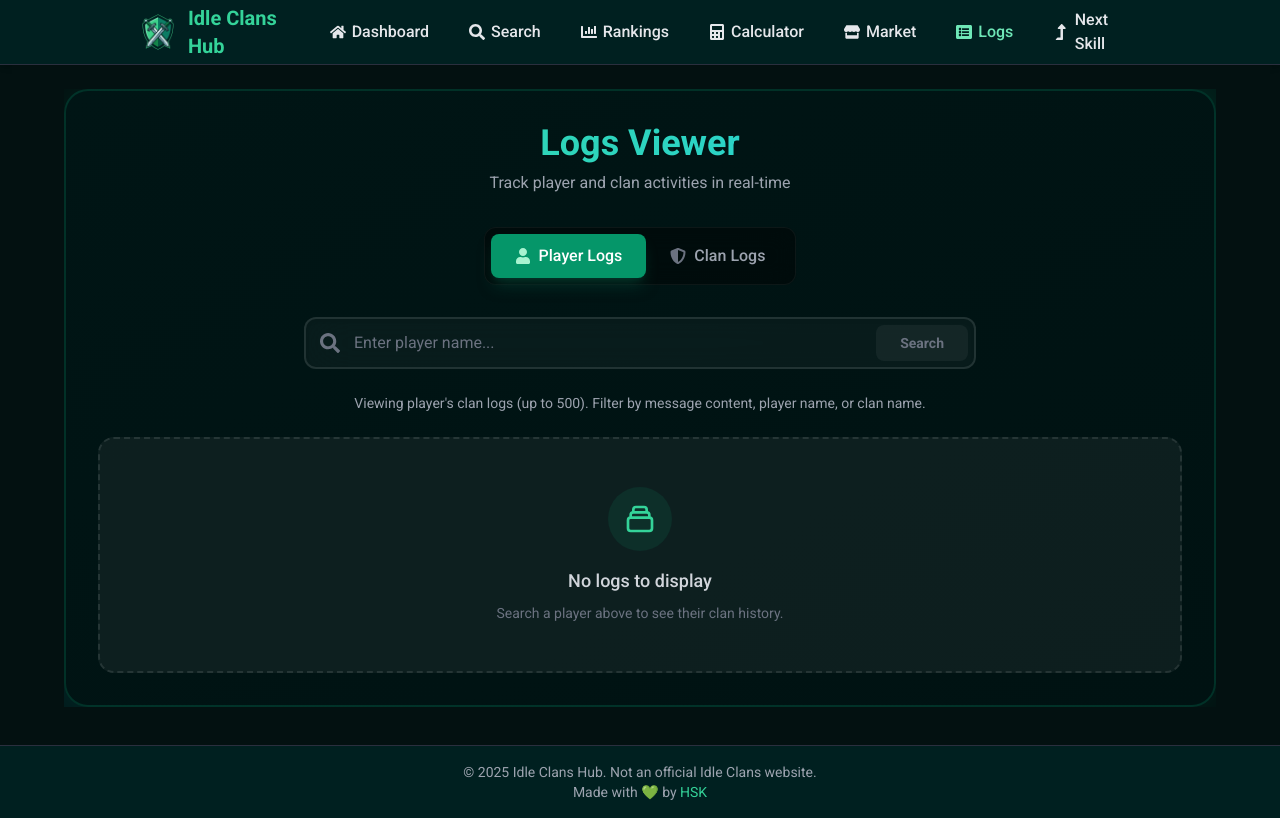
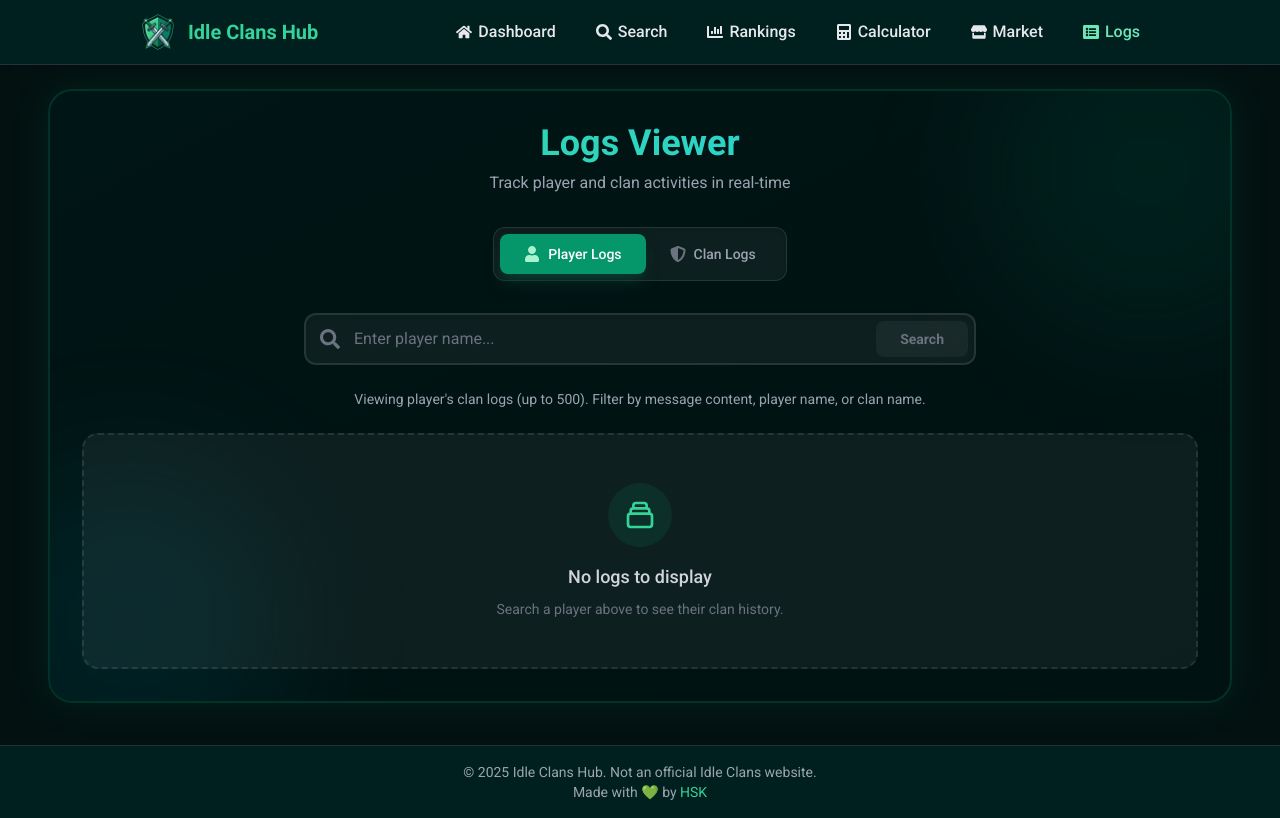
Before and after one commit to karolhas/idle-clans-finder, a Next.js app: page /logs in a window 1280 px wide. Built offline with nearby package versions, Linux system fonts and the light colour scheme.

Commit message:
fix: paddings + small improvements

```diff
--- a/app/(data)/calculator/page.tsx
+++ b/app/(data)/calculator/page.tsx
@@ -129,7 +129,7 @@ export default function CalculatorPage() {
     <main className="min-h-screen bg-[#031111] py-12">
       <div className="max-w-7xl mx-auto px-4 sm:px-6 lg:px-8">
         {/* Search Card */}
-        <div className="w-full mx-auto relative overflow-hidden rounded-2xl border-2 border-emerald-700/30 bg-gradient-to-br from-[#001515] to-[#001212] p-6 md:p-8 shadow-[0_0_40px_rgba(16,185,129,0.1)] mb-8">
+        <div className="w-full mx-auto relative overflow-hidden rounded-2xl border-2 border-emerald-700/30 bg-gradient-to-br from-[#001515] to-[#001212] p-4 md:p-8 shadow-[0_0_40px_rgba(16,185,129,0.1)] mb-8">
           {/* Background Glow Effects */}
           <div className="absolute top-0 right-0 -mt-20 -mr-20 w-80 h-80 bg-emerald-600/10 rounded-full blur-3xl pointer-events-none" />
           <div className="absolute bottom-0 left-0 -mb-20 -ml-20 w-80 h-80 bg-cyan-600/10 rounded-full blur-3xl pointer-events-none" />
--- a/app/page.tsx
+++ b/app/page.tsx
@@ -5,7 +5,6 @@ import {
   FaCalculator,
   FaStore,
   FaListAlt,
-  FaLevelUpAlt,
   FaSearch,
   FaUsers,
   FaTrophy,
@@ -81,14 +80,14 @@ export default function Home() {
       href: "/logs",
       color: "emerald",
     },
-    {
-      title: "Next Skill",
-      description:
-        "Find out which skill you should train next based on efficiency and requirements.",
-      icon: <FaLevelUpAlt className="w-6 h-6" />,
-      href: "/next-skill",
-      color: "emerald",
-    },
+    // {
+    //   title: "Next Skill",
+    //   description:
+    //     "Find out which skill you should train next based on efficiency and requirements.",
+    //   icon: <FaLevelUpAlt className="w-6 h-6" />,
+    //   href: "/next-skill",
+    //   color: "emerald",
+    // },
   ];
 
   return (
--- a/components/layout/Navbar.tsx
+++ b/components/layout/Navbar.tsx
@@ -10,7 +10,6 @@ import {
   FaCalculator,
   FaStore,
   FaListAlt,
-  FaLevelUpAlt,
   FaHome,
 } from "react-icons/fa";
 import { RxHamburgerMenu, RxCross2 } from "react-icons/rx";
@@ -58,11 +57,11 @@ export default function Navbar() {
       icon: <FaListAlt className="mr-1.5" />,
       text: "Logs",
     },
-    {
-      href: "/next-skill",
-      icon: <FaLevelUpAlt className="mr-1.5" />,
-      text: "Next Skill",
-    },
+    // {
+    //   href: "/next-skill",
+    //   icon: <FaLevelUpAlt className="mr-1.5" />,
+    //   text: "Next Skill",
+    // },
   ];
 
   return (
--- a/components/logs/LogsViewer.tsx
+++ b/components/logs/LogsViewer.tsx
@@ -293,7 +293,6 @@ export default function LogsViewer({
     if (autoSearch && initialQuery) {
       onSearch();
     }
-    // eslint-disable-next-line react-hooks/exhaustive-deps
   }, []);
 
   // keep state in sync with URL (back/forward/share)
@@ -316,7 +315,6 @@ export default function LogsViewer({
       if (urlMode === "clan") fetchClanLogs(urlQ);
       else fetchPlayerLogs(urlQ);
     }
-    // eslint-disable-next-line react-hooks/exhaustive-deps
   }, [searchParams]);
 
   const filteredLogs = useMemo(() => {
@@ -334,12 +332,13 @@ export default function LogsViewer({
   }, [logs, searchTerm, mode]);
 
   return (
-    <div className="mx-auto max-w-6xl relative overflow-hidden">
-      {/* Background Glow Effects - consistent with SearchContainer */}
+    <div className="max-w-7xl mx-auto sm:px-6 lg:px-8">
+      <div className="relative overflow-hidden rounded-3xl border-2 border-emerald-700/30 bg-gradient-to-br from-[#001515] to-[#001212] p-4 md:p-8 shadow-[0_0_40px_rgba(16,185,129,0.1)]">
+        {/* Background Glow Effects */}
         <div className="absolute top-0 right-0 -mt-20 -mr-20 w-80 h-80 bg-emerald-600/10 rounded-full blur-3xl pointer-events-none" />
         <div className="absolute bottom-0 left-0 -mb-20 -ml-20 w-80 h-80 bg-cyan-600/10 rounded-full blur-3xl pointer-events-none" />
 
-      <div className="relative z-10 p-6 md:p-8 rounded-3xl border-2 border-emerald-700/30 bg-gradient-to-br from-[#001515] to-[#001212] shadow-[0_0_40px_rgba(16,185,129,0.1)] overflow-hidden">
+        <div className="relative z-10">
           <div className="text-center mb-8">
             <h1 className="text-3xl md:text-4xl font-bold bg-clip-text text-transparent bg-gradient-to-r from-emerald-400 via-teal-400 to-cyan-400 mb-2 drop-shadow-sm">
               Logs Viewer
@@ -351,7 +350,7 @@ export default function LogsViewer({
 
           {/* Toggle */}
           <div className="flex justify-center mb-8">
-          <div className="bg-black/40 p-1.5 rounded-xl inline-flex border border-white/5 backdrop-blur-md shadow-inner">
+            <div className="bg-white/5 p-1.5 rounded-xl inline-flex border border-white/10 backdrop-blur-md shadow-inner">
               <button
                 type="button"
                 onClick={() => {
@@ -362,7 +361,7 @@ export default function LogsViewer({
                   setLoadedCount(0);
                   updateUrl(query, "player");
                 }}
-              className={`px-6 py-2.5 rounded-lg font-medium transition-all duration-300 flex items-center gap-2 ${
+                className={`px-6 py-2.5 rounded-lg font-medium text-sm transition-all duration-300 flex items-center gap-2 ${
                   mode === "player"
                     ? "bg-emerald-600 text-white shadow-lg shadow-emerald-900/50"
                     : "text-gray-400 hover:text-white hover:bg-white/5"
@@ -385,7 +384,7 @@ export default function LogsViewer({
                   setLoadedCount(0);
                   updateUrl(query, "clan");
                 }}
-              className={`px-6 py-2.5 rounded-lg font-medium transition-all duration-300 flex items-center gap-2 ${
+                className={`px-6 py-2.5 rounded-lg font-medium text-sm transition-all duration-300 flex items-center gap-2 ${
                   mode === "clan"
                     ? "bg-emerald-600 text-white shadow-lg shadow-emerald-900/50"
                     : "text-gray-400 hover:text-white hover:bg-white/5"
@@ -419,7 +418,7 @@ export default function LogsViewer({
                     value={query}
                     onChange={(e) => setQuery(e.target.value)}
                     onKeyDown={(e) => e.key === "Enter" && onSearch()}
-                  className="w-full pl-12 pr-32 py-3 bg-[#0a1f1f]/80 border-2 border-white/10 rounded-xl text-base text-white placeholder-gray-500 focus:outline-none focus:border-emerald-500/50 focus:ring-1 focus:ring-emerald-500/50 transition-all duration-300 backdrop-blur-xl shadow-inner"
+                    className="w-full pl-12 pr-32 py-3 bg-white/5 border-2 border-white/10 rounded-xl text-base text-white placeholder-gray-500 focus:outline-none focus:border-emerald-500/50 focus:ring-1 focus:ring-emerald-500/50 transition-all duration-300 backdrop-blur-xl shadow-inner"
                     disabled={loading}
                   />
                   <div className="absolute left-4 top-1/2 transform -translate-y-1/2 text-gray-500 group-focus-within:text-emerald-400 transition-colors duration-300">
@@ -482,7 +481,9 @@ export default function LogsViewer({
                       className="flex items-center gap-1.5 text-red-400 hover:text-red-300 transition-colors group"
                     >
                       <FaTrash className="w-3 h-3" />
-                    <span className="group-hover:underline">Clear History</span>
+                      <span className="group-hover:underline">
+                        Clear History
+                      </span>
                     </button>
                   )}
                 </div>
@@ -569,51 +570,51 @@ export default function LogsViewer({
           )}
 
           {filteredLogs.length > 0 ? (
-          <div className="rounded-xl border border-emerald-800/30 bg-black/20 overflow-hidden shadow-inner backdrop-blur-sm">
+            <div className="rounded-xl border border-emerald-800/30 bg-white/5 overflow-hidden shadow-inner backdrop-blur-sm">
               <div className="overflow-x-auto">
                 <table className="w-full text-left border-collapse">
-                <thead className="bg-emerald-950/40 text-emerald-100/90 text-sm uppercase tracking-wider">
+                  <thead className="bg-emerald-950/20 text-emerald-100/90 text-xs md:text-sm uppercase tracking-wider">
                     <tr>
-                    <th className="px-6 py-4 font-semibold border-b border-emerald-800/30">
+                      <th className="px-4 md:px-6 py-3 md:py-4 font-semibold border-b border-emerald-800/30">
                         #
                       </th>
                       {mode === "player" && (
-                      <th className="px-6 py-4 font-semibold border-b border-emerald-800/30">
+                        <th className="px-4 md:px-6 py-3 md:py-4 font-semibold border-b border-emerald-800/30">
                           Clan
                         </th>
                       )}
-                    <th className="px-6 py-4 font-semibold border-b border-emerald-800/30">
+                      <th className="px-4 md:px-6 py-3 md:py-4 font-semibold border-b border-emerald-800/30">
                         Member
                       </th>
-                    <th className="px-6 py-4 font-semibold border-b border-emerald-800/30">
+                      <th className="px-4 md:px-6 py-3 md:py-4 font-semibold border-b border-emerald-800/30">
                         Message
                       </th>
-                    <th className="px-6 py-4 font-semibold border-b border-emerald-800/30">
+                      <th className="px-4 md:px-6 py-3 md:py-4 font-semibold border-b border-emerald-800/30">
                         Date
                       </th>
                     </tr>
                   </thead>
-                <tbody className="divide-y divide-emerald-800/20 text-sm text-gray-300">
+                  <tbody className="divide-y divide-emerald-800/20 text-xs md:text-sm text-gray-300">
                     {filteredLogs.map((log, idx) => (
                       <tr
                         key={`${log.timestamp}-${idx}`}
                         className="hover:bg-emerald-600/5 transition-colors duration-150 group"
                       >
-                      <td className="px-6 py-3.5 text-gray-500 font-mono text-xs">
+                        <td className="px-4 md:px-6 py-3 md:py-3.5 text-gray-500 font-mono text-[10px] md:text-xs">
                           {idx + 1}
                         </td>
                         {mode === "player" && (
-                        <td className="px-6 py-3.5 text-emerald-300 font-medium">
+                          <td className="px-4 md:px-6 py-3 md:py-3.5 text-emerald-300 font-medium">
                             {log.clanName ?? "—"}
                           </td>
                         )}
-                      <td className="px-6 py-3.5 font-medium text-white group-hover:text-emerald-200 transition-colors">
+                        <td className="px-4 md:px-6 py-3 md:py-3.5 font-medium text-white group-hover:text-emerald-200 transition-colors">
                           {log.memberUsername ?? "Unknown"}
                         </td>
-                      <td className="px-6 py-3.5 leading-relaxed">
+                        <td className="px-4 md:px-6 py-3 md:py-3.5 leading-relaxed">
                           {log.message}
                         </td>
-                      <td className="px-6 py-3.5 text-gray-400 whitespace-nowrap text-xs">
+                        <td className="px-4 md:px-6 py-3 md:py-3.5 text-gray-400 whitespace-nowrap text-[10px] md:text-xs">
                           {new Date(log.timestamp).toLocaleString(undefined, {
                             year: "numeric",
                             month: "short",
@@ -670,5 +671,6 @@ export default function LogsViewer({
           )}
         </div>
       </div>
+    </div>
   );
 }
--- a/components/search/UnifiedSearch.tsx
+++ b/components/search/UnifiedSearch.tsx
@@ -32,7 +32,7 @@ export default function UnifiedSearch({
   const [isHistoryVisible, setIsHistoryVisible] = useState(false);
 
   return (
-    <div className="w-full mx-auto relative overflow-hidden rounded-2xl border-2 border-emerald-700/30 bg-gradient-to-br from-[#001515] to-[#001212] p-6 md:p-8 shadow-[0_0_40px_rgba(16,185,129,0.1)]">
+    <div className="w-full mx-auto relative overflow-hidden rounded-2xl border-2 border-emerald-700/30 bg-gradient-to-br from-[#001515] to-[#001212] p-4 md:p-8 shadow-[0_0_40px_rgba(16,185,129,0.1)]">
       {/* Background Glow Effects */}
       <div className="absolute top-0 right-0 -mt-20 -mr-20 w-80 h-80 bg-emerald-600/10 rounded-full blur-3xl pointer-events-none" />
       <div className="absolute bottom-0 left-0 -mb-20 -ml-20 w-80 h-80 bg-cyan-600/10 rounded-full blur-3xl pointer-events-none" />
```
Lines whose indentation alone changed are shown as unchanged.
